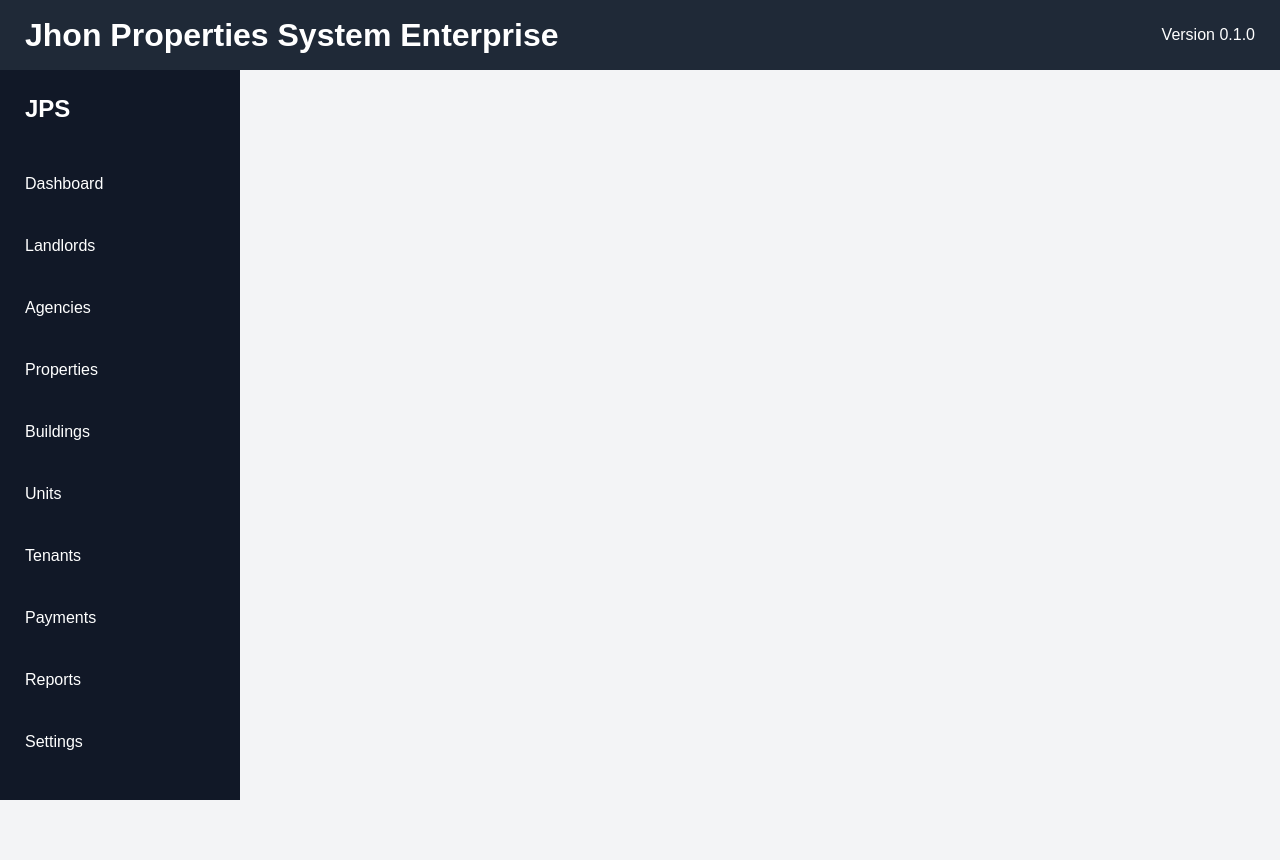
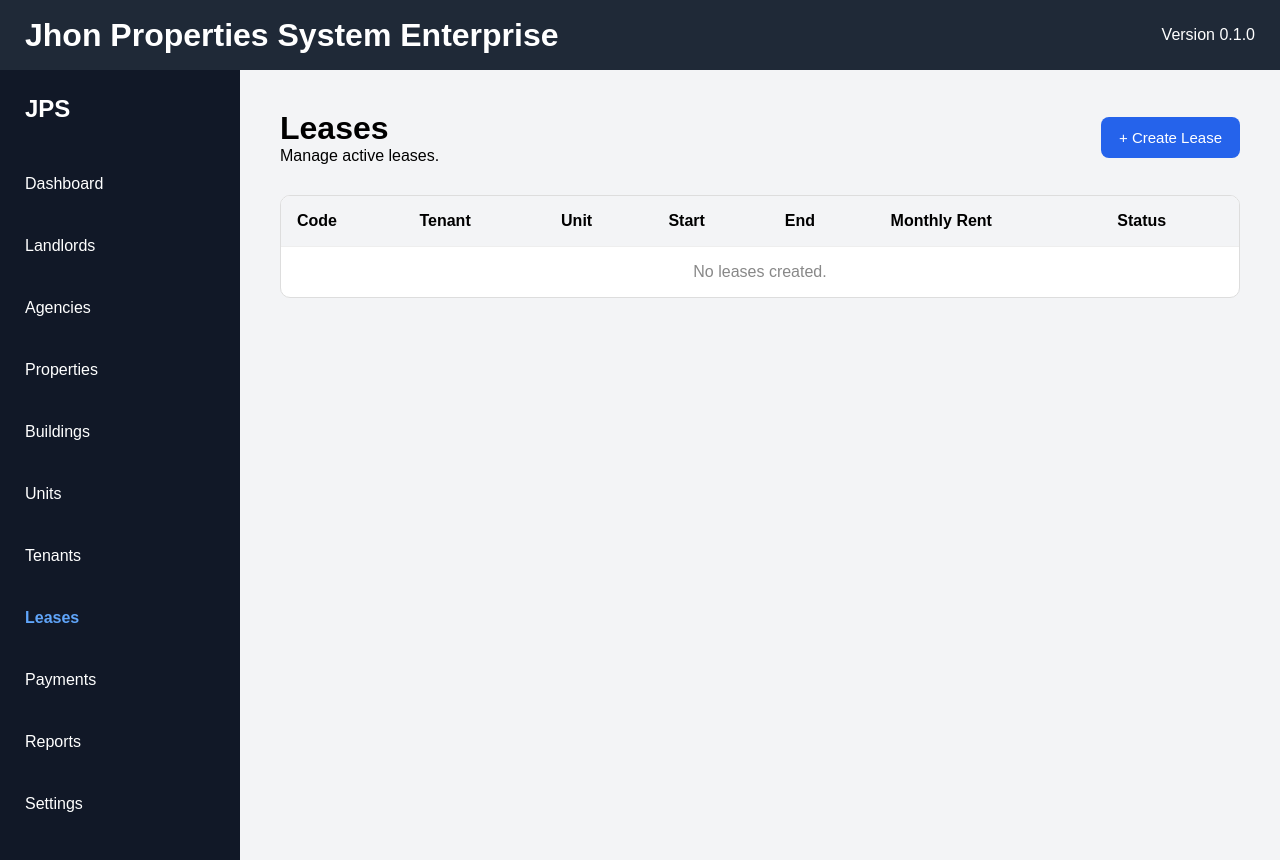
Before and after one commit to JHON261998/jhon-properties-system-enterprise, a React (Vite) app: page /leases in a window 1280 px wide. Before the commit the page ends 800 px from the top, so only its background shows below. Built offline with nearby package versions, Linux system fonts and the light colour scheme.

Commit message:
Release 1.2.0 - Lease Engine

```diff
--- a/src/App.jsx
+++ b/src/App.jsx
@@ -4,12 +4,13 @@ import { Routes, Route } from "react-router-dom";
 import AppLayout from "./layouts/AppLayout";
 
 import Dashboard from "./pages/Dashboard";
+import Agencies from "./pages/Agencies";
 import Landlords from "./pages/Landlords";
-import Agencies from "./pages/Agencies";
 import Properties from "./pages/Properties";
 import Buildings from "./pages/Buildings";
 import Units from "./pages/Units";
 import Tenants from "./pages/Tenants";
+import Leases from "./pages/Leases";
 import Payments from "./pages/Payments";
 import Reports from "./pages/Reports";
 import Settings from "./pages/Settings";
@@ -19,12 +20,13 @@ function App() {
     <AppLayout>
       <Routes>
         <Route path="/" element={<Dashboard />} />
+        <Route path="/agencies" element={<Agencies />} />
         <Route path="/landlords" element={<Landlords />} />
-        <Route path="/agencies" element={<Agencies />} />
         <Route path="/properties" element={<Properties />} />
         <Route path="/buildings" element={<Buildings />} />
         <Route path="/units" element={<Units />} />
         <Route path="/tenants" element={<Tenants />} />
+        <Route path="/leases" element={<Leases />} />
         <Route path="/payments" element={<Payments />} />
         <Route path="/reports" element={<Reports />} />
         <Route path="/settings" element={<Settings />} />
--- /dev/null
+++ b/src/components/LeaseModal.jsx
@@ -0,0 +1,112 @@
+import { useState } from "react";
+import { loadTenants } from "../features/tenants/tenantStore";
+import { loadUnits } from "../features/units/unitStore";
+
+function LeaseModal({ open, onClose, onSave }) {
+  const tenants = loadTenants();
+  const units = loadUnits();
+
+  const [tenantId, setTenantId] = useState("");
+  const [unitId, setUnitId] = useState("");
+  const [startDate, setStartDate] = useState("");
+  const [endDate, setEndDate] = useState("");
+  const [rent, setRent] = useState("");
+  const [deposit, setDeposit] = useState("");
+
+  if (!open) return null;
+
+  function handleSave() {
+    if (!tenantId || !unitId) return;
+
+    const tenant = tenants.find(t => String(t.id) === tenantId);
+    const unit = units.find(u => String(u.id) === unitId);
+
+    onSave({
+      tenantId,
+      tenant: tenant?.fullName || "",
+      unitId,
+      unit: unit?.unitNumber || "",
+      startDate,
+      endDate,
+      rent,
+      deposit,
+    });
+
+    setTenantId("");
+    setUnitId("");
+    setStartDate("");
+    setEndDate("");
+    setRent("");
+    setDeposit("");
+
+    onClose();
+  }
+
+  return (
+    <div className="modal-overlay">
+      <div className="modal">
+        <h2>Create Lease</h2>
+
+        <label>Tenant</label>
+        <select value={tenantId} onChange={(e) => setTenantId(e.target.value)}>
+          <option value="">Select Tenant</option>
+          {tenants.map((tenant) => (
+            <option key={tenant.id} value={tenant.id}>
+              {tenant.fullName}
+            </option>
+          ))}
+        </select>
+
+        <label>Unit</label>
+        <select value={unitId} onChange={(e) => setUnitId(e.target.value)}>
+          <option value="">Select Unit</option>
+          {units.map((unit) => (
+            <option key={unit.id} value={unit.id}>
+              {unit.unitNumber}
+            </option>
+          ))}
+        </select>
+
+        <label>Start Date</label>
+        <input
+          type="date"
+          value={startDate}
+          onChange={(e) => setStartDate(e.target.value)}
+        />
+
+        <label>End Date</label>
+        <input
+          type="date"
+          value={endDate}
+          onChange={(e) => setEndDate(e.target.value)}
+        />
+
+        <label>Monthly Rent</label>
+        <input
+          type="number"
+          value={rent}
+          onChange={(e) => setRent(e.target.value)}
+        />
+
+        <label>Deposit</label>
+        <input
+          type="number"
+          value={deposit}
+          onChange={(e) => setDeposit(e.target.value)}
+        />
+
+        <div className="modal-buttons">
+          <button className="primary-btn" onClick={handleSave}>
+            Save
+          </button>
+
+          <button onClick={onClose}>
+            Cancel
+          </button>
+        </div>
+      </div>
+    </div>
+  );
+}
+
+export default LeaseModal;
--- /dev/null
+++ b/src/components/LeaseRow.jsx
@@ -0,0 +1,15 @@
+function LeaseRow({ lease }) {
+  return (
+    <tr>
+      <td>{lease.code}</td>
+      <td>{lease.tenant}</td>
+      <td>{lease.unit}</td>
+      <td>{lease.startDate}</td>
+      <td>{lease.endDate}</td>
+      <td>{lease.rent}</td>
+      <td>{lease.status}</td>
+    </tr>
+  );
+}
+
+export default LeaseRow;
--- /dev/null
+++ b/src/components/LeaseTable.jsx
@@ -0,0 +1,37 @@
+import LeaseRow from "./LeaseRow";
+
+function LeaseTable({ leases }) {
+  return (
+    <div className="table-container">
+      <table className="jps-table">
+        <thead>
+          <tr>
+            <th>Code</th>
+            <th>Tenant</th>
+            <th>Unit</th>
+            <th>Start</th>
+            <th>End</th>
+            <th>Monthly Rent</th>
+            <th>Status</th>
+          </tr>
+        </thead>
+
+        <tbody>
+          {leases.length === 0 ? (
+            <tr>
+              <td colSpan={7} className="empty-state">
+                No leases created.
+              </td>
+            </tr>
+          ) : (
+            leases.map((lease) => (
+              <LeaseRow key={lease.id} lease={lease} />
+            ))
+          )}
+        </tbody>
+      </table>
+    </div>
+  );
+}
+
+export default LeaseTable;
--- a/src/data/navigation.js
+++ b/src/data/navigation.js
@@ -36,16 +36,21 @@ const navigation = [
   },
   {
     id: 8,
+    name: "Leases",
+    path: "/leases",
+  },
+  {
+    id: 9,
     name: "Payments",
     path: "/payments",
   },
   {
-    id: 9,
+    id: 10,
     name: "Reports",
     path: "/reports",
   },
   {
-    id: 10,
+    id: 11,
     name: "Settings",
     path: "/settings",
   },
--- /dev/null
+++ b/src/features/leases/leaseStore.js
@@ -0,0 +1,18 @@
+export function loadLeases() {
+  const saved = localStorage.getItem("leases");
+  return saved ? JSON.parse(saved) : [];
+}
+
+export function saveLeases(leases) {
+  localStorage.setItem("leases", JSON.stringify(leases));
+}
+
+export function createLease(data, count) {
+  return {
+    id: `L-${Date.now()}`,
+    code: `L-${String(count + 1).padStart(3, "0")}`,
+    status: "Active",
+    createdAt: new Date().toLocaleDateString(),
+    ...data,
+  };
+}
--- /dev/null
+++ b/src/pages/Leases.jsx
@@ -0,0 +1,50 @@
+import { useEffect, useState } from "react";
+
+import LeaseModal from "../components/LeaseModal";
+import LeaseTable from "../components/LeaseTable";
+
+import {
+  loadLeases,
+  saveLeases,
+  createLease,
+} from "../features/leases/leaseStore";
+
+function Leases() {
+  const [leases, setLeases] = useState(loadLeases);
+  const [open, setOpen] = useState(false);
+
+  useEffect(() => {
+    saveLeases(leases);
+  }, [leases]);
+
+  function addLease(data) {
+    const lease = createLease(data, leases.length);
+    setLeases([...leases, lease]);
+    setOpen(false);
+  }
+
+  return (
+    <>
+      <div className="page-header">
+        <div>
+          <h1>Leases</h1>
+          <p>Manage active leases.</p>
+        </div>
+
+        <button className="primary-btn" onClick={() => setOpen(true)}>
+          + Create Lease
+        </button>
+      </div>
+
+      <LeaseTable leases={leases} />
+
+      <LeaseModal
+        open={open}
+        onClose={() => setOpen(false)}
+        onSave={addLease}
+      />
+    </>
+  );
+}
+
+export default Leases;
```
